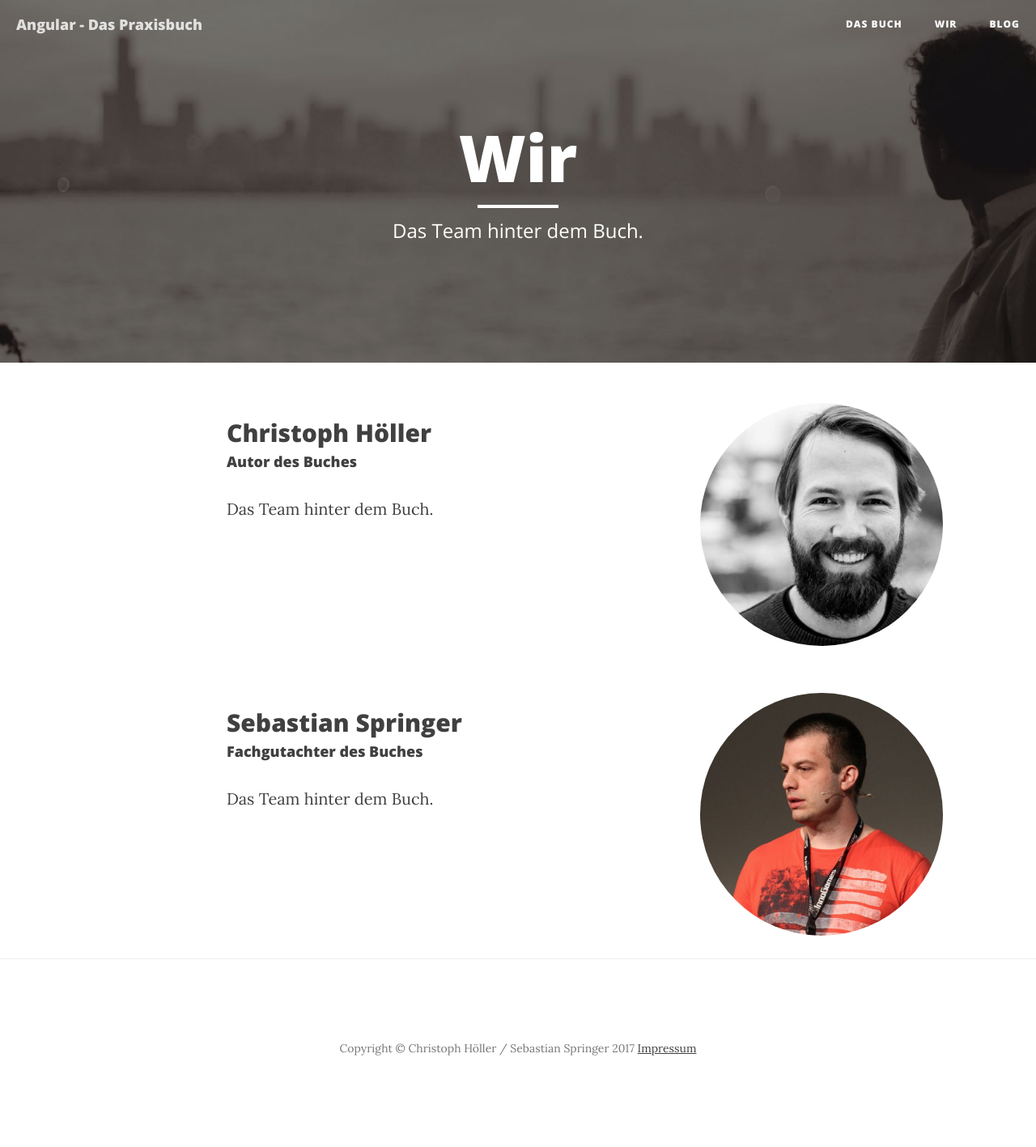
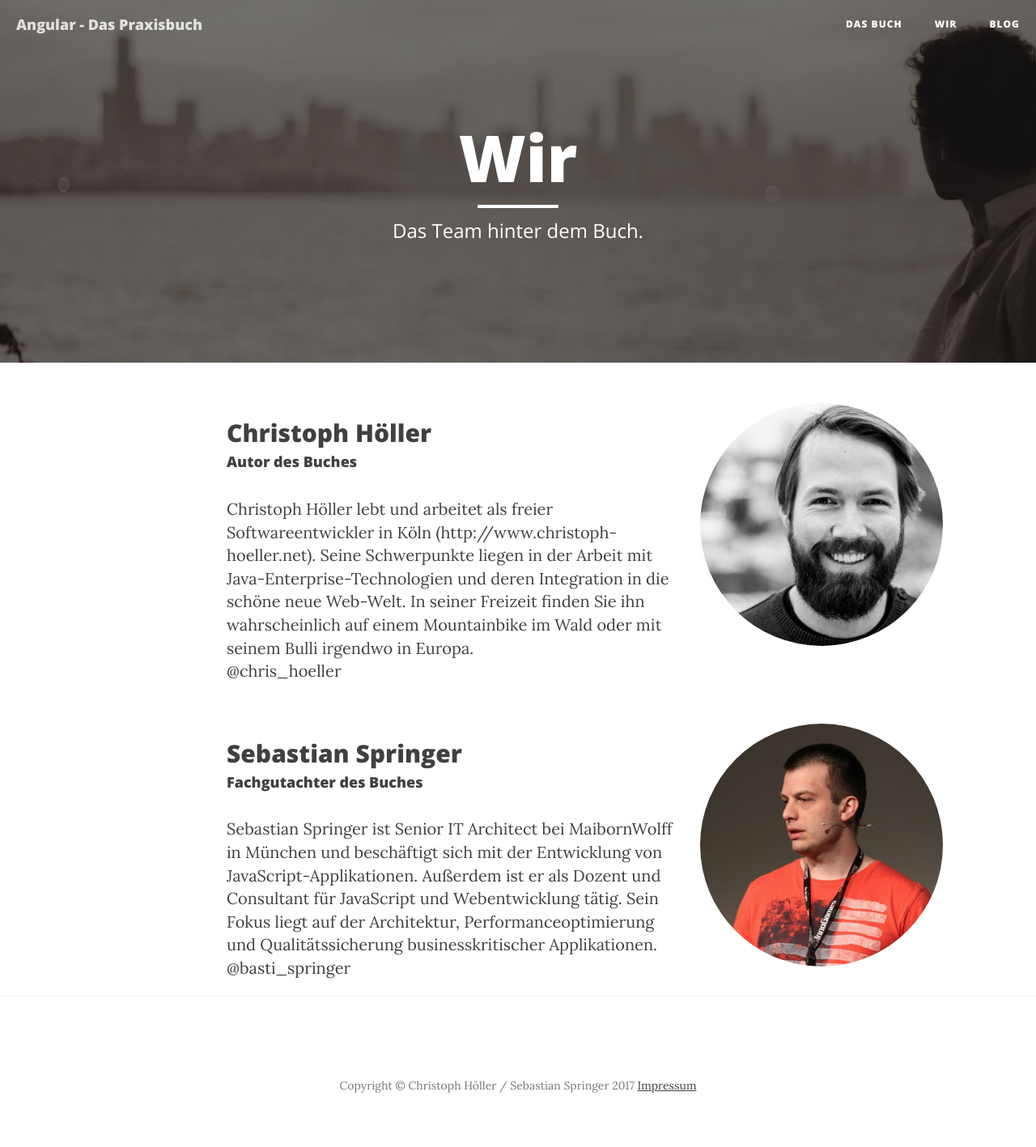
Before and after one commit to angular-buch-de/angular-buch-de.github.io, a Jekyll site: the page built from about.html, in a window 1280 px wide. Shown: the whole page at 81% size. Built offline with Jekyll 4.4.1, drawn with Linux system fonts in a browser that asks for light colours; nearby versions of some CDN libraries; comment, search, counter and statistics services are not loaded; before the commit the page ends 1371 px from its top, so only the background shows below that.

Commit message:
About page

```diff
--- a/about.html
+++ b/about.html
@@ -10,7 +10,14 @@ header-img: "img/about-bg.jpg"
         <h2>Christoph Höller</h2>
         <h4>Autor des Buches</h4>
         <hr class="small">
-        <span class="subheading">{{ page.description }}</span>
+        <span class="subheading">
+
+          Christoph Höller lebt und arbeitet als freier Softwareentwickler in Köln (<a href="http://www.christoph-hoeller.net" target="_blank">http://www.christoph-hoeller.net</a>). Seine Schwerpunkte liegen in der Arbeit mit Java-Enterprise-Technologien und deren Integration in die schöne neue Web-Welt. In seiner Freizeit finden Sie ihn wahrscheinlich auf einem Mountainbike im Wald oder mit seinem  Bulli irgendwo in Europa.
+          <br>
+          <span style="margin-top: 2px">
+            <a href="https://twitter.com/chris_hoeller" class="twitter-follow-button" data-show-count="false"> @chris_hoeller</a><script async src="//platform.twitter.com/widgets.js" charset="utf-8"></script>
+          </span>
+        </span>
     </div>
     <div class="col-md-6 col-sm-6">
       <div class="user" style="background-image:url('/img/christoph.jpg')">
@@ -23,7 +30,14 @@ header-img: "img/about-bg.jpg"
         <h2>Sebastian Springer</h2>
         <h4>Fachgutachter des Buches</h4>
         <hr class="small">
-        <span class="subheading">{{ page.description }}</span>
+        <span class="subheading">
+          Sebastian Springer ist Senior IT Architect bei MaibornWolff in München und beschäftigt sich mit der Entwicklung von JavaScript-Applikationen. Außerdem ist er als Dozent und Consultant für JavaScript und Webentwicklung tätig. Sein Fokus liegt auf der Architektur, Performanceoptimierung und Qualitätssicherung businesskritischer Applikationen.
+          <br>
+          <span style="margin-top: 2px">
+            <a href="https://twitter.com/basti_springer" class="twitter-follow-button" data-show-count="false">@basti_springer</a><script async src="//platform.twitter.com/widgets.js" charset="utf-8"></script>
+          </span>
+
+        </span>
     </div>
     <div class="col-md-6 col-sm-6">
       <div class="user" style="background-image:url('/img/sebastian.png')">
```
Also changed, not shown: _posts/2016-11-18-herzlich-willkommen.markdown (deleted, +0 -23 lines), _posts/2017-01-18-herzlich-willkommen.markdown (added, +26 -0 lines).
